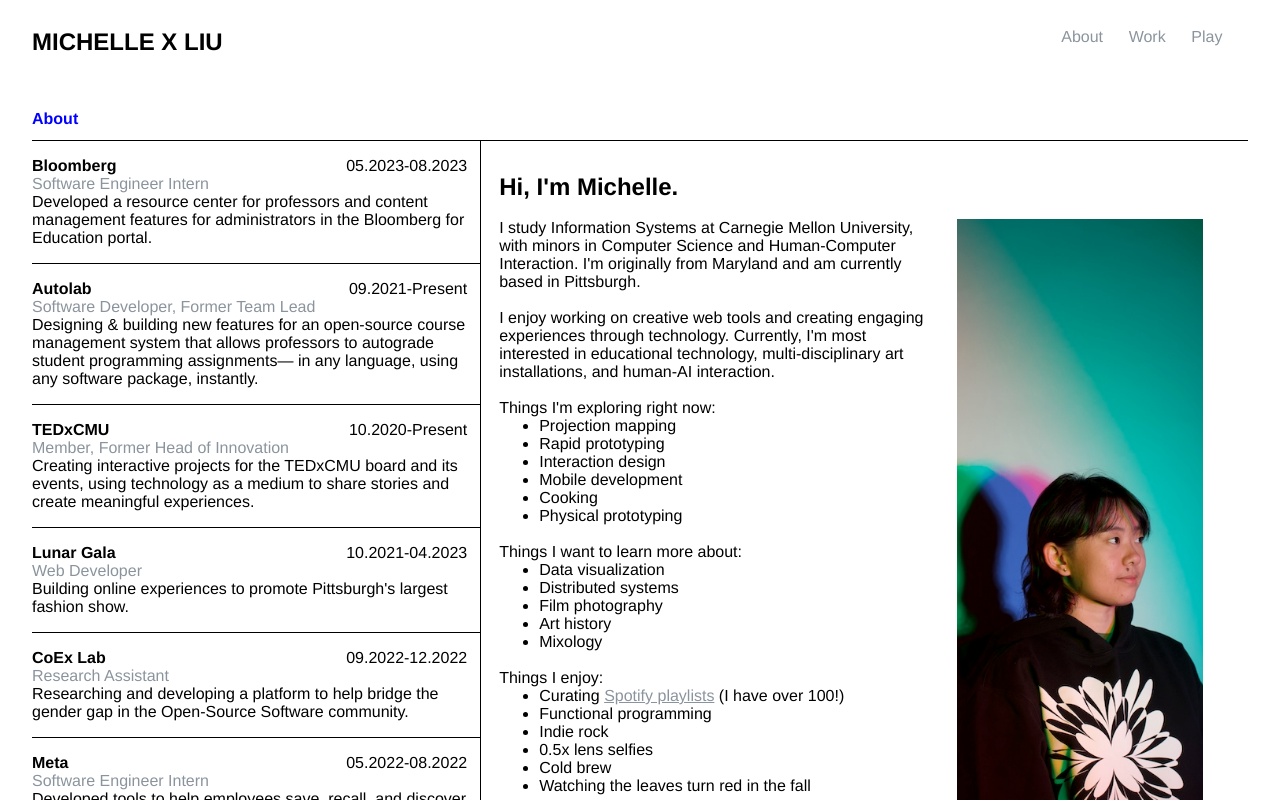
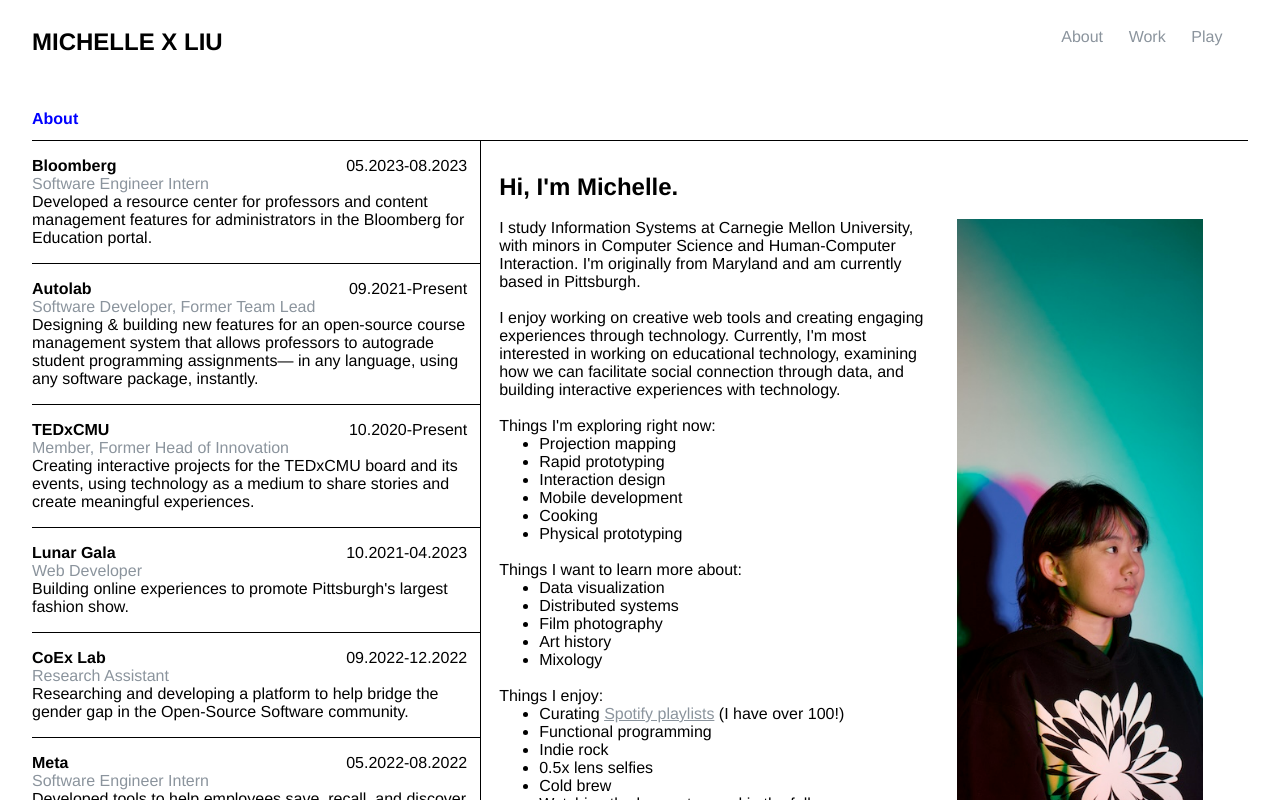
Before and after one commit to michellexliu/michellexliu.github.io, a React (Create React App) app: page /#/ in a window 1280 px wide. Built offline with nearby package versions, Linux system fonts and the light colour scheme.

Commit message:
edit bio

```diff
--- a/src/pages/About/About.js
+++ b/src/pages/About/About.js
@@ -29,8 +29,9 @@ export default function About() {
             <p>
               I enjoy working on creative web tools and creating engaging
               experiences through technology. Currently, I'm most interested in
-              educational technology, multi-disciplinary art installations, and
-              human-AI interaction.
+              working on educational technology, examining how we can facilitate
+              social connection through data, and building interactive
+              experiences with technology.
             </p>
             <br />
             <p>Things I'm exploring right now:</p>
```
